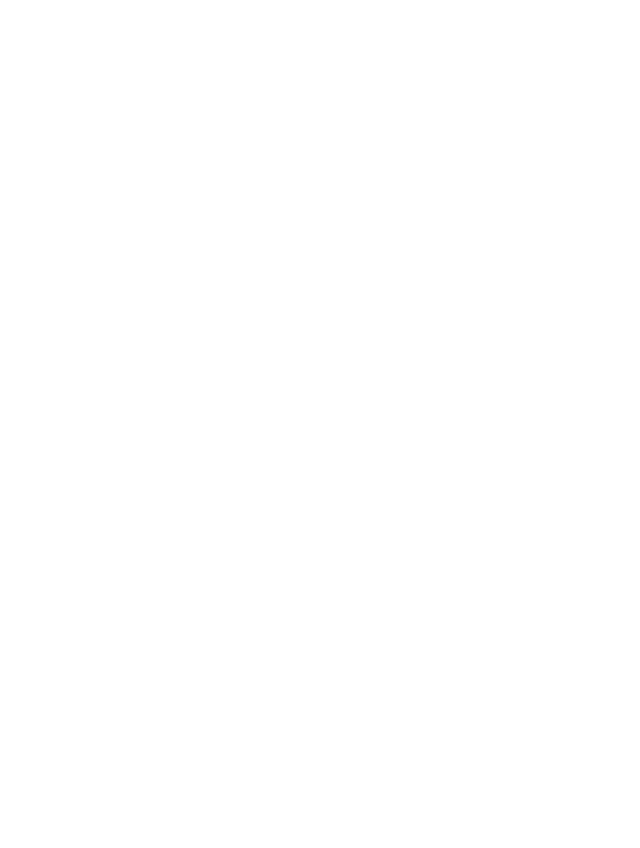
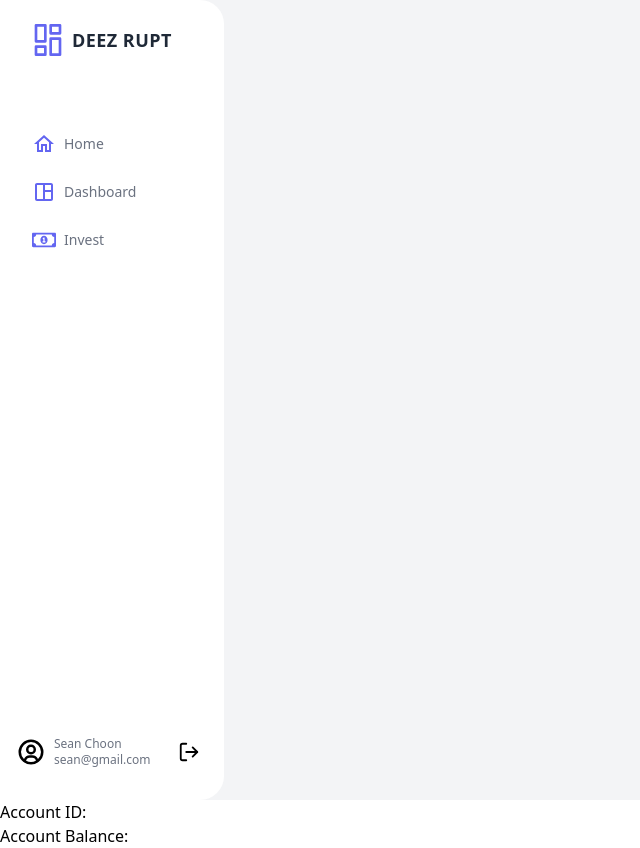
Before and after one commit to seanisoverhere/is444-frontend, a React (Create React App) app: page /test in a window 1280 px wide. Before the commit this address had no page. Shown: the whole page, without its empty margins (0-640 px from the left). Before the commit the page ends 800 px from the top, so only its background shows below. Built offline with nearby package versions, Linux system fonts and the light colour scheme; no server answers.

Commit message:
sample api call
you can use your own tbank acc details to test api

```diff
--- a/src/App.tsx
+++ b/src/App.tsx
@@ -2,14 +2,15 @@ import React from 'react';
 import { Routes, Route } from 'react-router-dom';
 
 import Login from "./pages/login";
-import Home from "./pages/home"
-
+import Home from "./pages/home";
+import Test from "./pages/test";
 
 function App() {
   return (
     <Routes>
       <Route path="/" element={<Home />} />
       <Route path="/login" element={<Login />} />
+      <Route path="/test" element={<Test />} />
     </Routes>
   );
 }
--- /dev/null
+++ b/src/components/Test/test.tsx
@@ -0,0 +1,51 @@
+import React from "react";
+import { useState, useEffect } from 'react';
+import axios from 'axios';
+
+const Test: React.FC<{}> = () => {
+  const [account, setAccount] = useState(false);
+  useEffect(() => {
+    var ApiURL = "http://tbankonline.com/SMUtBank_API/Gateway";
+    var headerObj = {
+      Header: {
+        serviceName: "getCustomerAccounts",
+        userID: "tammy.lim.2019",
+        PIN: "123456",
+        OTP: "458809"
+      }
+    };
+    var header = JSON.stringify(headerObj);
+    // got some need contentObj also, so need to refer to their documentation
+
+    const fetchInfo = async () => {
+      await axios.post(ApiURL + "?Header=" + header)
+        .then((response) => {
+          let serviceRespHeader = response.data.Content.ServiceResponse.ServiceRespHeader;
+          let globalErrorID = serviceRespHeader.GlobalErrorID;
+          if (globalErrorID === "010041") {
+            alert("globalErrorID 010041 - OTP Expired");
+            return;
+          }
+          else if (globalErrorID !== "010000") {
+            alert("globalErrorID 010000");
+            return;
+          }
+          let AccountList = response.data.Content.ServiceResponse.AccountList.account;
+          console.log(AccountList[0]);
+          setAccount(AccountList[0])
+        }
+        ).catch(error => {
+          console.log(error)
+        })
+    }
+    fetchInfo();
+  }, [])
+  return (
+    <>
+      <div>Account ID: {account.accountID}</div>
+      <div>Account Balance: {account.balance}</div>
+    </>
+  );
+};
+
+export default Test;
--- /dev/null
+++ b/src/pages/test.tsx
@@ -0,0 +1,14 @@
+import React from "react";
+import Sidebar from "../components/Sidebar/Sidebar";
+import Test from "../components/Test/test";
+
+const Home: React.FC<{}> = () => {
+  return (
+    <>
+      <Sidebar />
+      <Test />
+    </>
+  );
+};
+
+export default Home;
```
